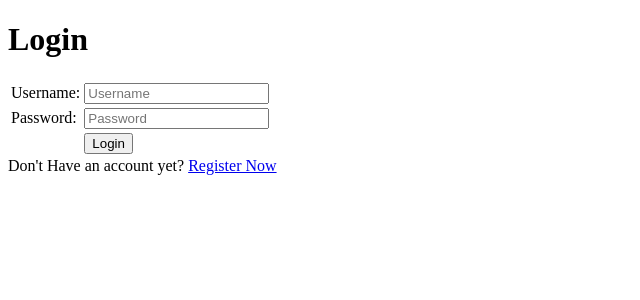
After one commit to kevinwong8/book-tracker, a Django app: page /login/ in a window 1280 px wide. The commit adds this page. Shown: the top 300 px of the page, without its empty margins (0-640 px from the left). Run offline with Django 4.2, Linux system fonts and the light colour scheme.

Commit message:
login, logout, cookies and connecting the book and user

```diff
--- a/main/models.py
+++ b/main/models.py
@@ -1,7 +1,9 @@
 from django.db import models
+from django.contrib.auth.models import User
 
 # Create your models here.
 class Book(models.Model):
+    user = models.ForeignKey(User, on_delete=models.CASCADE)
     name = models.CharField(max_length=255)
     date_added = models.DateField(auto_now_add=True)
     page = models.IntegerField()
--- /dev/null
+++ b/main/templates/login.html
@@ -0,0 +1,59 @@
+{% extends 'base.html' %}
+
+{% block meta %}
+<title>Login</title>
+{% endblock meta %}
+
+{%block content%}
+<div class="login">
+    <h1>Login</h1>
+
+    <form method="POST" action="">
+        {% csrf_token %}
+
+        <table>
+            <tr>
+                <td>Username:</td>
+                <td>
+                    <input
+                     type="text"
+                     name="username"
+                     placeholder="Username"
+                     class="form-control"
+                    />
+                </td>
+            </tr>
+
+            <tr>
+                <td>Password: </td>
+                <td>
+                    <input
+                    type="password"
+                    name="password"
+                    placeholder="Password"
+                    class="form-control"
+                    />
+                </td>
+            </tr>
+
+
+            <tr>
+                <td></td>
+                <td><input type="submit" class="btn login_btn" value="Login"/></td>
+            </tr>
+        </table>
+    </form>
+
+    {% if messages %}
+    <ul>
+        {% for message in messages  %}
+        <li>{{message}}</li>
+
+
+        {% endfor %}
+    </ul>
+    {% endif %} Don't Have an account yet?
+    <a href="{% url 'main:register'%}">Register Now</a>
+</div>
+
+{% endblock content%}
--- a/main/templates/main.html
+++ b/main/templates/main.html
@@ -7,6 +7,7 @@
 <h5>Class: </h5>
 <p>{{ class }}</p>
 <!-- Ubahlah sesuai dengan kelas kamu -->
+ <h5>Sesi terakhir login: {{last_login}}</h5>
 
 <table>
     <tr>
@@ -30,4 +31,8 @@
 <a href="{% url 'main:create_book'%}">
     <button>Add New Book</button>
 </a>
+
+<a href="{% url 'main:logout' %}">
+    <button>Logout</button>
+  </a>
 {%endblock content%}
--- a/main/urls.py
+++ b/main/urls.py
@@ -1,5 +1,5 @@
 from django.urls import path
-from main.views import show_main, create_book, show_xml, show_json, show_xml_by_id, show_json_by_id
+from main.views import show_main, create_book, show_xml, show_json, show_xml_by_id, show_json_by_id,register, login_user, logout_user
 
 app_name = 'main'
 
@@ -10,5 +10,7 @@ urlpatterns = [
     path('json/', show_json, name = 'show_json'),
     path('xml/<int:id>', show_xml_by_id, name = 'show_xml_by_id'),
     path('json/<int:id>', show_json_by_id, name = 'show_json_by_id'),
-
+    path('login/', login_user, name = 'login'),
+    path('register/', register, name='register'),
+    path('logout/', logout_user, name='logout'),
 ]
--- a/main/views.py
+++ b/main/views.py
@@ -3,16 +3,25 @@ from main.forms import BookForm
 from main.models import Book
 from django.http import HttpResponse
 from django.core import serializers
+from django.contrib.auth.forms import UserCreationForm
+from django.contrib import messages
+from django.contrib.auth import authenticate, login, logout
+from django.contrib.auth.decorators import login_required
+import datetime
+from django.http import HttpResponseRedirect
+from django.urls import reverse
 
 
 # Create your views here.
+@login_required(login_url='/login')
 def show_main(request):
-    books = Book.objects.all()
+    books = Book.objects.filter(user= request.user)
 
     context = {
-        'name' : 'Pak Bepe',
+        'name' : request.user.username,
         'class' : "PBP A",
-        'books' : books
+        'books' : books,
+        'last_login': request.COOKIES['last_login']
     }
     return render(request, "main.html", context)
 
@@ -20,11 +29,49 @@ def create_book(request):
     form = BookForm(request.POST or None)
 
     if form.is_valid() and request.method == "POST":
-        form.save()
+        book = form.save(commit=False)
+        book.user = request.user
+        book.save()
         return redirect('main:show_main')
 
     context = {'form' : form}
     return render(request, 'create_book.html', context)
+
+def register(request):
+    form = UserCreationForm()
+
+    if request.method == "POST":
+        form = UserCreationForm(request.POST)
+        if form.is_valid():
+            form.save()
+            messages.success(request, 'Your account has been successfully created!')
+            return redirect('main:login')
+
+    context = {'form': form}
+    return render(request, 'register.html', context)
+
+def login_user(request):
+    if request.method == 'POST':
+        username = request.POST.get('username')
+        password = request.POST.get('password')
+        user = authenticate(request, username=username, password=password)
+        if user is not None:
+            login(request, user)
+            response = HttpResponseRedirect(reverse("main:show_main"))
+            response.set_cookie('last_login', str(datetime.datetime.now()))
+            return response
+        else:
+            messages.info(request, 'Sorry incorrect username or password. Please try again.')
+
+    context= {}
+    return render(request, 'login.html', context)
+
+def logout_user(request):
+    logout(request)
+    response = HttpResponseRedirect(reverse("main:login"))
+    response.delete_cookie("last_login")
+    return response
+
 
 def show_xml(request):
     data = Book.objects.all()
```
Also changed, not shown: main/templates/register.html (added, +32 -0 lines), main/migrations/0002_book_user.py (added).
